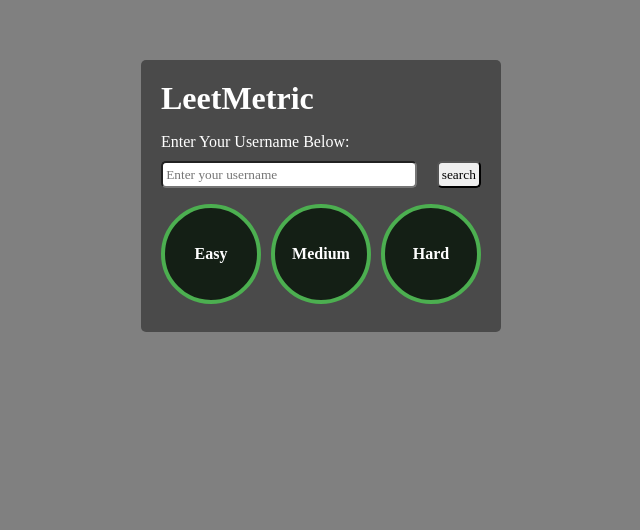
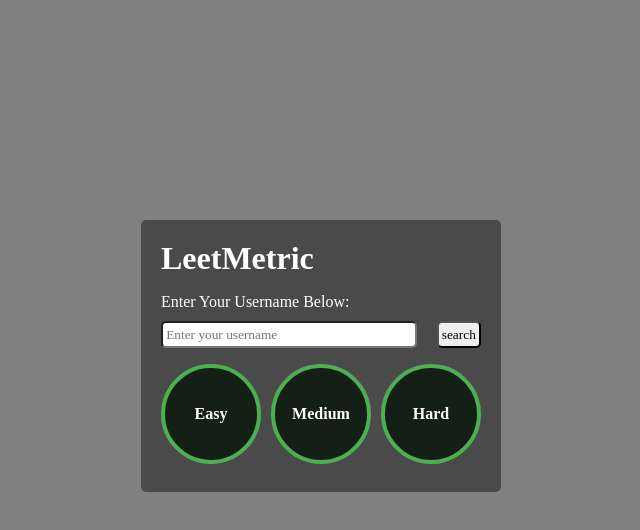
Before and after one commit to CodeByDeepak01/LeetMatric, a plain HTML site: page index.html in a window 1280 px wide. Shown: the part 124-654 px from the top of the page, without its empty margins (319-959 px from the left). Drawn offline with Linux system fonts and the light colour scheme.

Commit message:
Update style.css

```diff
--- a/style.css
+++ b/style.css
@@ -8,7 +8,7 @@
 body {
   background-color: #808080;
   color: white;
-  height: 80vh;
+  height: 120vh;
   display: flex;
   justify-content: center;
   align-items: center;
```
